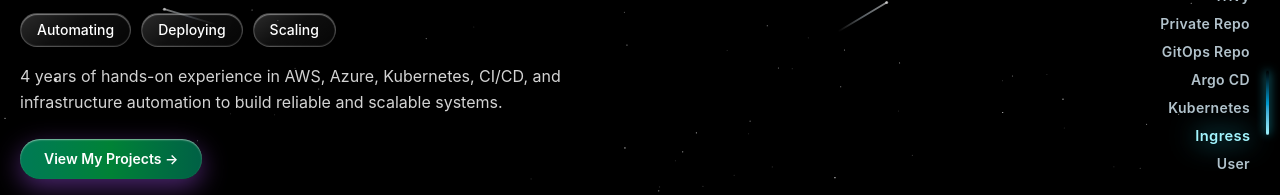
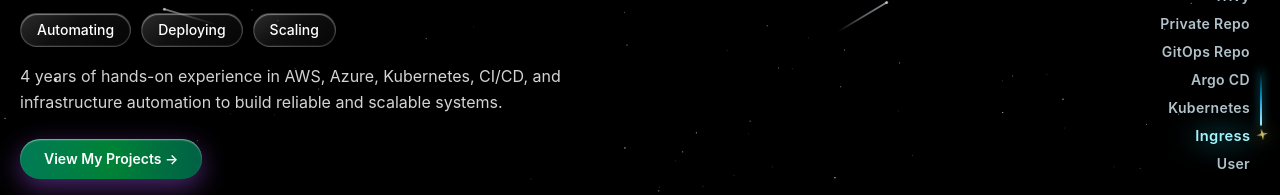
Before and after one commit to Bala-Nakkala/Bala-Nakkala.github.io, a React (Vite) app: page / in a window 1280 px wide. Shown: the part 250-445 px from the top of the page. Built offline with nearby package versions, Linux system fonts and the light colour scheme.

Commit message:
Remove white dot from pipeline streak and sync stage highlight with line position

```diff
--- a/src/App.jsx
+++ b/src/App.jsx
@@ -725,6 +725,7 @@ function DevOpsInfinityLogo({ className = "h-6 w-6" }) {
 function FixedRightSideStreakFlow() {
   const columnRef = useRef(null);
   const streakRef = useRef(null);
+  const sparkRef = useRef(null);
   const stageRefs = useRef([]);
   const [activeIndex, setActiveIndex] = useState(0);
 
@@ -740,6 +741,7 @@ function FixedRightSideStreakFlow() {
 
       const col = columnRef.current;
       const streak = streakRef.current;
+      const spark = sparkRef.current;
 
       if (col && streak) {
         const colRect = col.getBoundingClientRect();
@@ -747,6 +749,15 @@ function FixedRightSideStreakFlow() {
         const streakHeight = streak.offsetHeight || 64;
         const y = -streakHeight + progress * (height + streakHeight * 1.15);
         streak.style.transform = `translate3d(0, ${y}px, 0)`;
+
+        if (spark) {
+          const twinklePhase = (now * 0.022) % (Math.PI * 2);
+          const scale = 0.72 + ((Math.sin(twinklePhase) + 1) / 2) * 0.52;
+          const opacity = 0.65 + ((Math.cos(twinklePhase * 1.3) + 1) / 2) * 0.35;
+          const rot = ((now * 0.08) % 360).toFixed(1);
+          spark.style.transform = `translate3d(0, 2px, 0) scale(${scale.toFixed(2)}) rotate(${rot}deg)`;
+          spark.style.opacity = opacity.toFixed(2);
+        }
 
         const lineTipScreenY = colRect.top + y + streakHeight;
 
@@ -785,7 +796,15 @@ function FixedRightSideStreakFlow() {
         className="pointer-events-none absolute top-0 right-0 flex flex-col items-center will-change-transform"
         style={{ transform: "translate3d(0, -80px, 0)" }}
       >
-        <span className="h-16 w-[2.5px] rounded-full bg-gradient-to-b from-transparent via-sky-400/80 to-cyan-200 shadow-[0_0_10px_rgba(34,211,238,0.85)]" />
+        <span className="h-14 w-[2.5px] rounded-full bg-gradient-to-b from-transparent via-sky-400/80 to-cyan-200 shadow-[0_0_8px_rgba(34,211,238,0.75)]" />
+        <svg
+          ref={sparkRef}
+          className="h-3.5 w-3.5 text-amber-200 drop-shadow-[0_0_6px_rgba(253,224,71,0.95)] will-change-transform"
+          viewBox="0 0 24 24"
+          fill="currentColor"
+        >
+          <path d="M12 2l1.6 6.4L20 10l-6.4 1.6L12 18l-1.6-6.4L4 10l6.4-1.6L12 2z" />
+        </svg>
       </div>
 
       {FLOW_STAGES.map((stage, idx) => {
```
